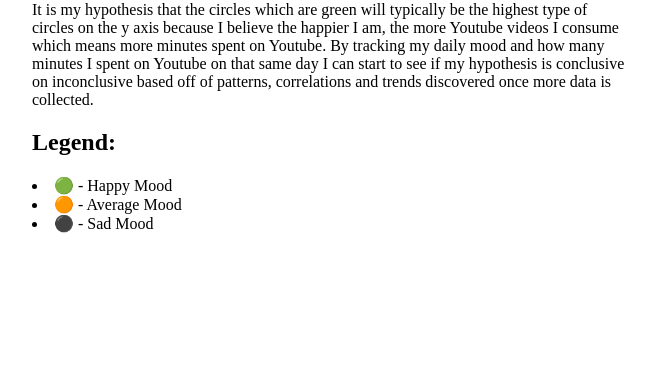
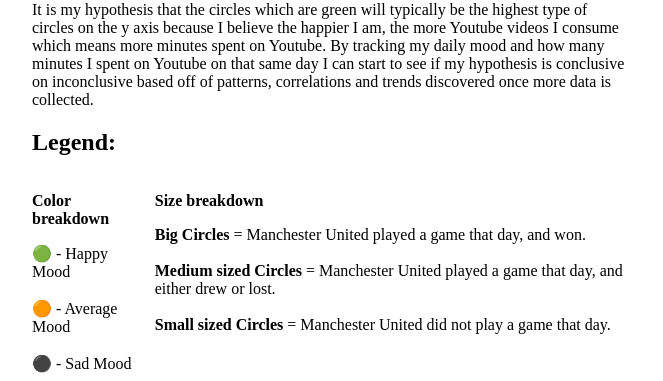
Before and after one commit to Elapache98/phase-3-data-visualizations, a plain HTML site: page index.html in a window 1280 px wide. Shown: the part 728-1109 px from the top of the page, without its empty margins (308-971 px from the left). Before the commit the page ends 969 px from the top, so only its background shows below. Drawn offline with Linux system fonts and the light colour scheme.

Commit message:
leyenda + css

```diff
--- /dev/null
+++ b/index.css
@@ -0,0 +1,14 @@
+.legend-container {
+    display: flex;
+}
+
+.legend {
+    list-style: none;
+    display: inline-block;
+    margin: 0;
+    padding: 0;
+}
+
+.legend:nth-of-type(2) {
+    margin-left: 20px;
+}
--- a/index.html
+++ b/index.html
@@ -3,6 +3,8 @@
 
 <head>
     <meta charset="utf-8">
+    <link rel="stylesheet" href="index.css">
+
     <title>Ade Obayomi Homework #6</title>
     <script src="d3.min.js"></script>
 </head>
@@ -18,10 +20,26 @@
             that same day I can start to see if my hypothesis is conclusive on inconclusive based off of patterns,
             correlations and trends discovered once more data is collected.</p>
         <h2>Legend:</h2>
-        <li>🟢 - Happy Mood</li>
-        <li>🟠 - Average Mood</li>
-        <li>⚫ - Sad Mood</li>
-    </div>
+        <div class="legend-container">
+            <ul class="legend">
+                <p><b>Color breakdown</b></p>
+                <li>🟢 - Happy Mood</li>
+                <br>
+                <li>🟠 - Average Mood</li>
+                <br>
+                <li>⚫ - Sad Mood</li>
+            </ul>
+            <ul class="legend">
+                <p><b>Size breakdown</b></p>
+
+                <li><b>Big Circles</b> = Manchester United played a game that day, and won.</li>
+                <br>
+                <li><b>Medium sized Circles</b> = Manchester United played a game that day, and either drew or lost.
+                </li>
+                <br>
+                <li><b>Small sized Circles</b> = Manchester United did not play a game that day.</li>
+            </ul>
+        </div>
 </body>
 
 <script src="main.js"></script>
```
